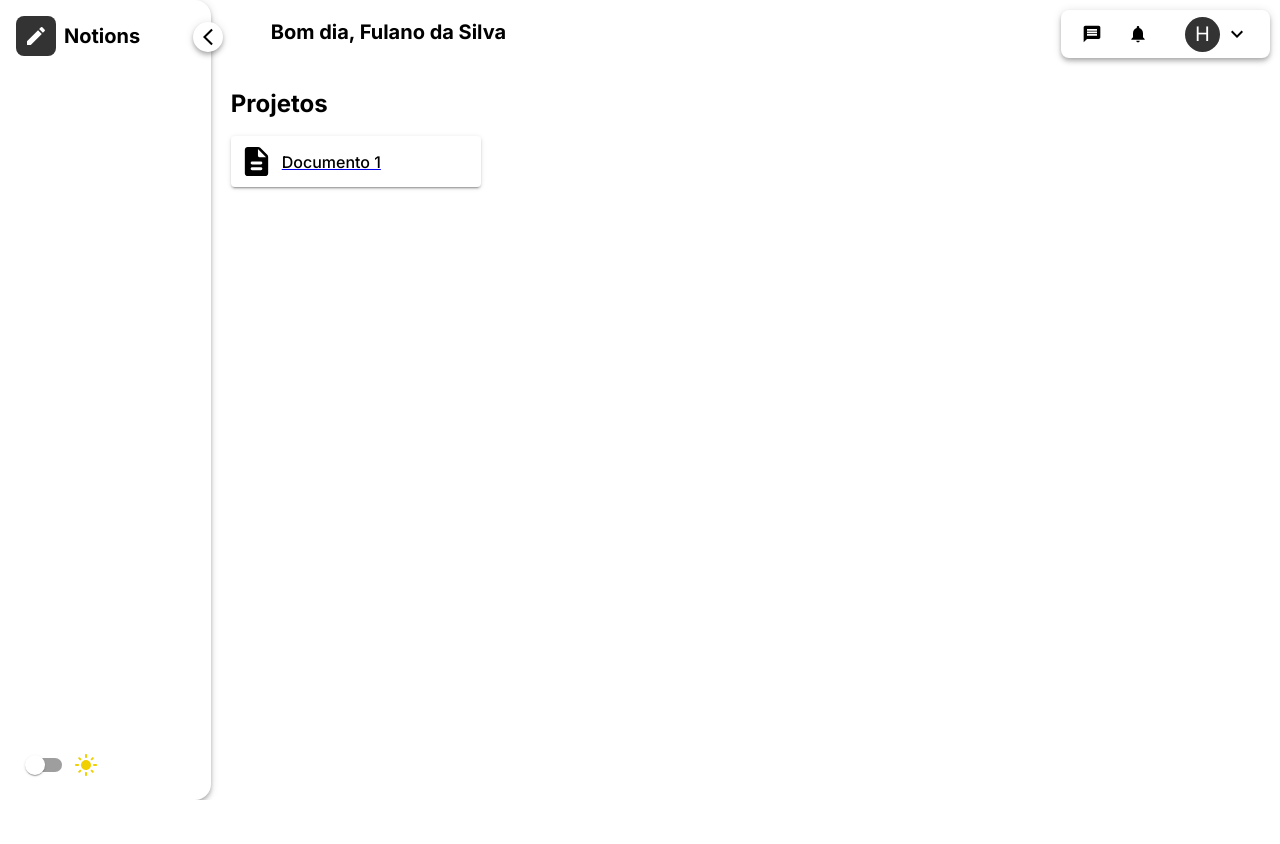
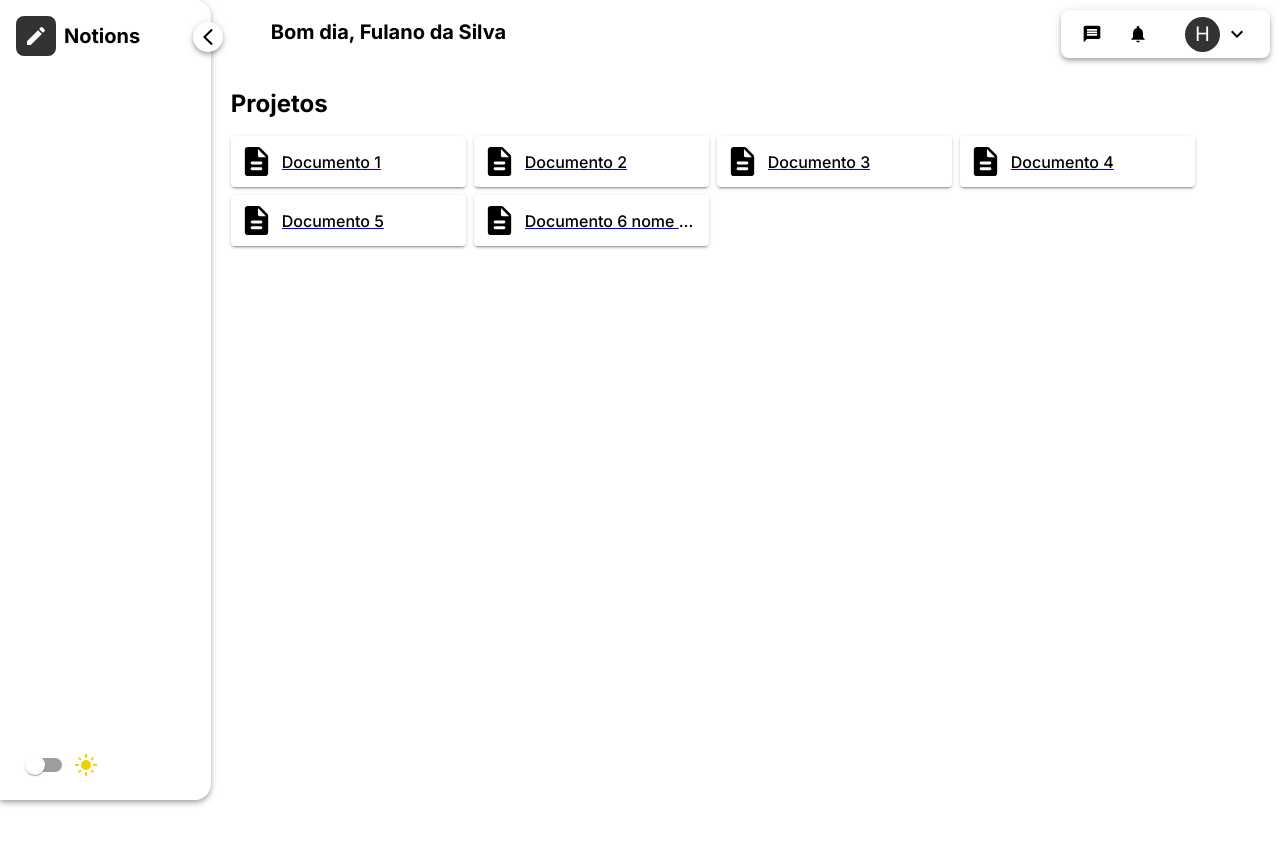
Before and after one commit to ohenriqueroos/notion-clone-vite, a React (Vite) app: page / in a window 1280 px wide. Shown: the top 844 px of the page. Before the commit the page ends 800 px from the top, so only its background shows below. Built offline with nearby package versions, Linux system fonts and the light colour scheme.

Commit message:
feat: navigation card final structure

```diff
--- a/src/components/NavigationCard/NavigationCard.tsx
+++ b/src/components/NavigationCard/NavigationCard.tsx
@@ -1,4 +1,4 @@
-import { Paper, Typography } from "@mui/material";
+import { Paper, Tooltip, Typography, Zoom } from "@mui/material";
 import { Link } from "react-router-dom";
 
 import DescriptionRoundedIcon from "@mui/icons-material/DescriptionRounded";
@@ -6,12 +6,13 @@ import DescriptionRoundedIcon from "@mui/icons-material/DescriptionRounded";
 const NavigationCard = ({ id, title }: { id: string; title: string }) => {
   return (
     <Link to={id}>
+      <Tooltip title={title} TransitionComponent={Zoom}>
         <Paper
           elevation={2}
           sx={{
-          width: 250,
+            width: 235,
             paddingBlock: 1,
-          paddingLeft: 1,
+            paddingInline: 1,
             display: "flex",
             alignItems: "center",
             justifyContent: "start",
@@ -19,8 +20,17 @@ const NavigationCard = ({ id, title }: { id: string; title: string }) => {
           }}
         >
           <DescriptionRoundedIcon fontSize="large" />
-        <Typography variant="subtitle1">{title}</Typography>
+          <Typography
+            variant="subtitle1"
+            maxWidth={"100%"}
+            textOverflow={"ellipsis"}
+            overflow={"hidden"}
+            whiteSpace={"nowrap"}
+          >
+            {title}
+          </Typography>
         </Paper>
+      </Tooltip>
     </Link>
   );
 };
--- a/src/pages/homePage.tsx
+++ b/src/pages/homePage.tsx
@@ -26,10 +26,15 @@ const HomePage = () => {
       <Typography variant="h6" mt={2} ml={5}>
         {dayTime}, Fulano da Silva
       </Typography>
-      <Box width={"100%"} mt={5}>
+      <Box width={"100%"} height={"100%"} mt={5}>
         <Typography variant="h5">Projetos</Typography>
-        <Stack direction={"row"} mt={2}>
+        <Stack direction={"row"} flexWrap={"wrap"} mt={2} gap={1}>
           <NavigationCard id="" title="Documento 1" />
+          <NavigationCard id="" title="Documento 2" />
+          <NavigationCard id="" title="Documento 3" />
+          <NavigationCard id="" title="Documento 4" />
+          <NavigationCard id="" title="Documento 5" />
+          <NavigationCard id="" title="Documento 6 nome maior" />
         </Stack>
       </Box>
     </>
```
Lines whose indentation alone changed are shown as unchanged.
